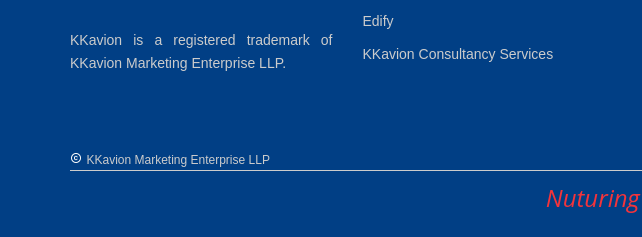
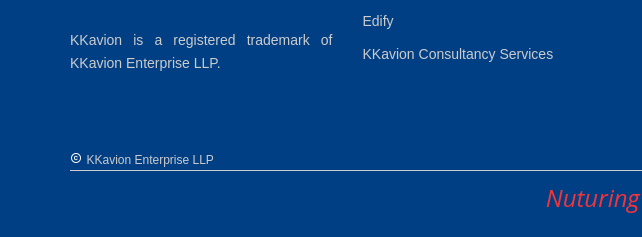
Before and after one commit to kkavion/kkavion-site, a plain HTML site: page career.html in a window 1280 px wide. Shown: the part 2255-2492 px from the top of the page, 0-642 px from the left. Drawn offline with nearby package versions, Linux system fonts and the light colour scheme.

```diff
--- a/career.html
+++ b/career.html
@@ -7,7 +7,7 @@
 	<meta name="description" content="A KHW website">
 	<meta name="keywords" content="Tour, Travel">
 	<meta name="viewport" content="width=device-width, initial-scale=1.0">
-	<title>KKavion Marketing Enterprise LLP</title>
+	<title>KKavion Enterprise LLP</title>
 	<!-- Google Fonts Includes -->
 	<link href="https://fonts.googleapis.com/css?family=Poppins:300,400,500,600,700" rel="stylesheet">
 	<!-- Favi icon -->
@@ -1732,7 +1732,7 @@
 								<li>
 									<a class="ftrr-txt-ttl-dsc"
 										style=" margin: 0; font-size: 14px; font-weight: 400; line-height: 20px; color:#ccc;">
-										KKavion is a registered trademark of KKavion Marketing Enterprise LLP.
+										KKavion is a registered trademark of KKavion Enterprise LLP.
 									</a>
 								</li>
 							</ul>
@@ -1940,7 +1940,7 @@
 
 			<span class="material-icons map" style="font-size:12px;color: white">copyright</span>
 			<a style="text-decoration:none;color: #ccc; font-weight: 400; line-height: 10px; font-size: 12px;">
-				KKavion Marketing Enterprise LLP
+				KKavion Enterprise LLP
 			</a>
 			<hr style="border-top: 1px solid #ccc;margin-top: 0px;margin-bottom: 10px;">
 
```
Also changed, not shown: about-us.html (+1 -1 lines).
